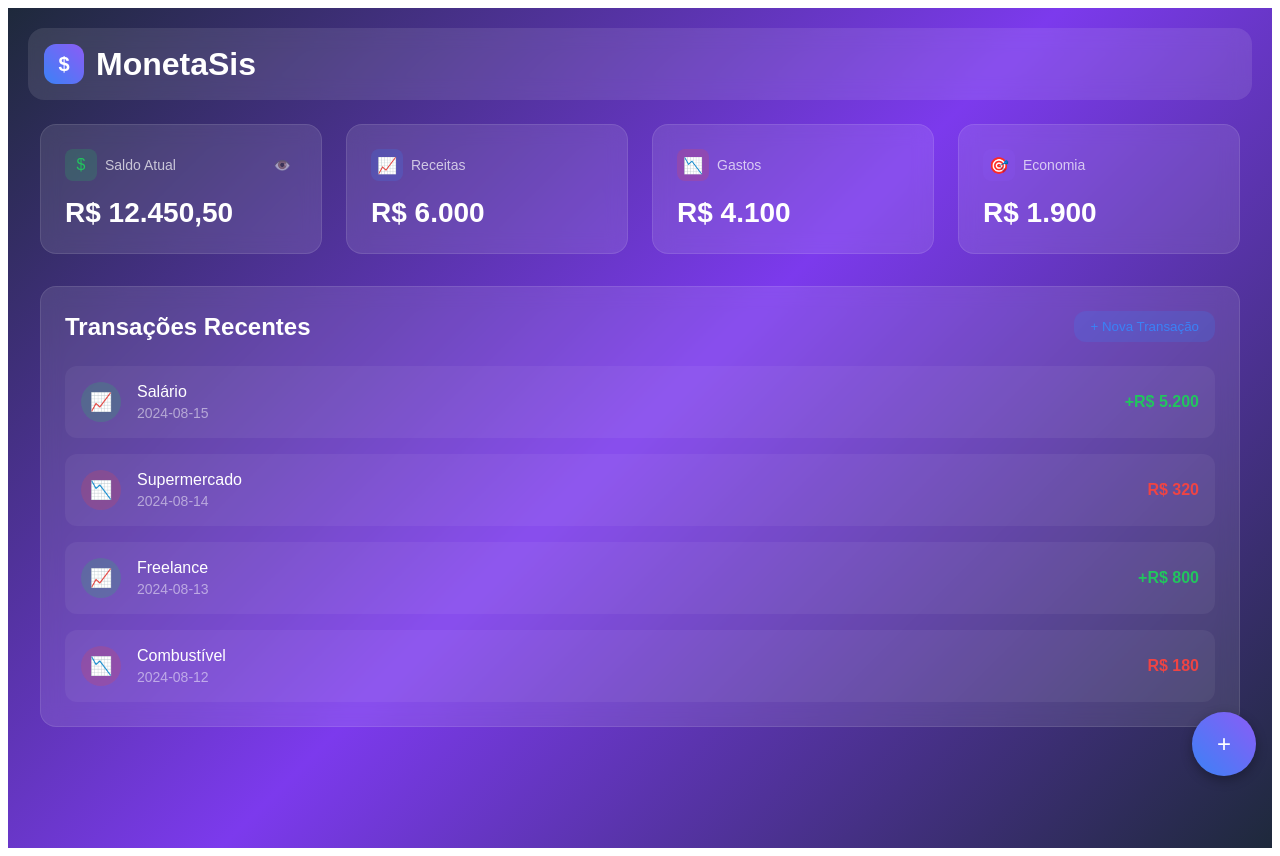
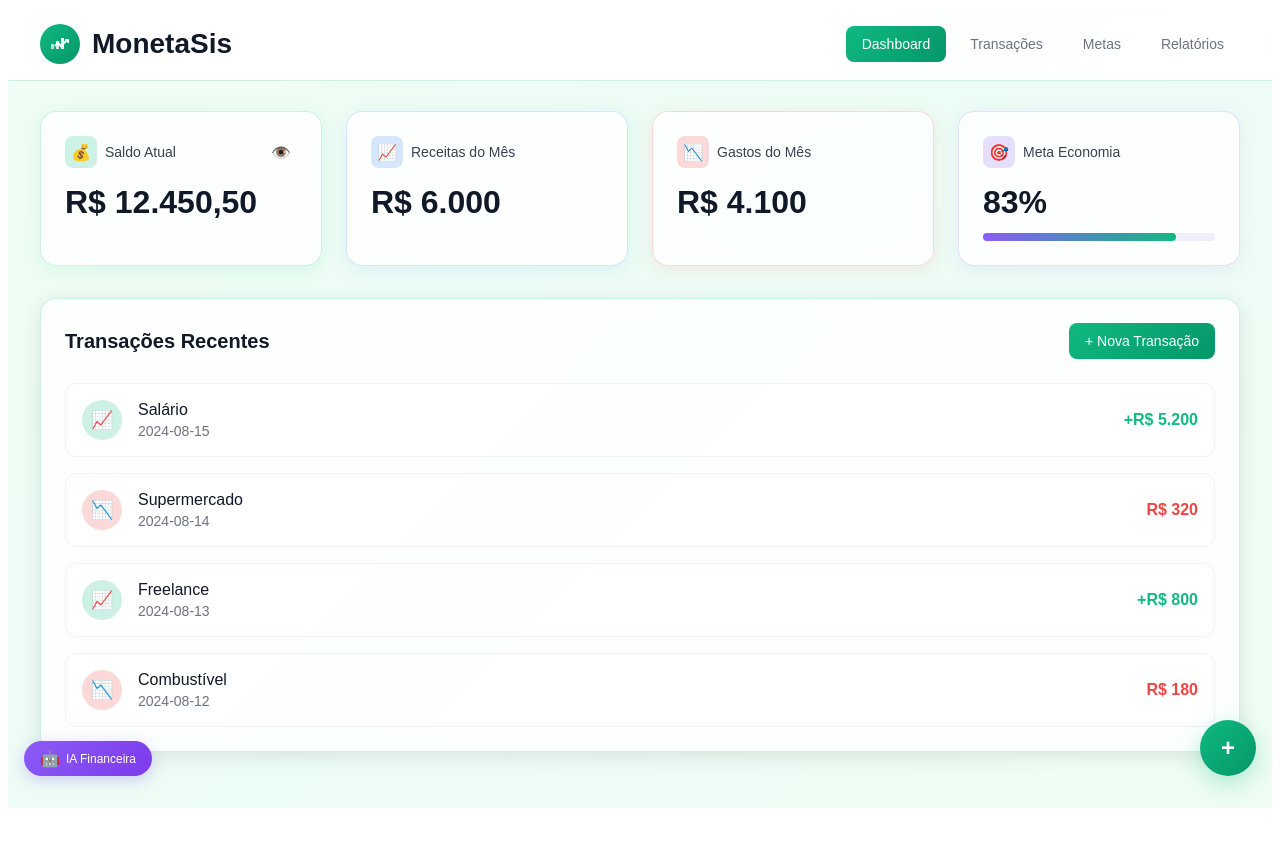
Before and after one commit to dondiegoaraujo/Monetasis, a Next.js app: page / in a window 1280 px wide. After the commit the page ends 816 px from the top, so only its background shows below. Built offline with nearby package versions, Linux system fonts and the light colour scheme.

Commit message:
Update index.js
MonetaSis 2.0: Logo oficial + cores da marca + dashboard completo + funcionalidades avançadas

```diff
--- a/pages/index.js
+++ b/pages/index.js
@@ -2,10 +2,13 @@ import { useState } from 'react';
 
 export default function MonetaSis() {
   const [showBalance, setShowBalance] = useState(true);
+  const [activeTab, setActiveTab] = useState('dashboard');
+  const [showModal, setShowModal] = useState(false);
 
   const currentBalance = 12450.50;
   const monthlyIncome = 6000;
   const monthlyExpenses = 4100;
+  const savingsGoal = 15000;
 
   const recentTransactions = [
     { id: 1, desc: 'Salário', amount: 5200, type: 'income', date: '2024-08-15' },
@@ -14,47 +17,75 @@ export default function MonetaSis() {
     { id: 4, desc: 'Combustível', amount: -180, type: 'expense', date: '2024-08-12' }
   ];
 
+  const LogoMonetaSis = () => (
+    <div style={{
+      width: '40px',
+      height: '40px',
+      background: 'linear-gradient(135deg, #10B981, #059669)',
+      borderRadius: '50%',
+      display: 'flex',
+      alignItems: 'center',
+      justifyContent: 'center'
+    }}>
+      <svg width="24" height="24" viewBox="0 0 24 24" fill="none">
+        <path d="M7 14l3-3 3 3 6-6" stroke="white" strokeWidth="2"/>
+        <path d="M17 8h3v3" stroke="white" strokeWidth="2"/>
+        <rect x="3" y="12" width="3" height="5" fill="white" fillOpacity="0.7"/>
+        <rect x="8" y="9" width="3" height="8" fill="white" fillOpacity="0.8"/>
+        <rect x="13" y="6" width="3" height="11" fill="white" fillOpacity="0.9"/>
+      </svg>
+    </div>
+  );
+
   return (
     <div style={{
       minHeight: '100vh',
-      background: 'linear-gradient(135deg, #1e293b 0%, #7c3aed 50%, #1e293b 100%)',
-      padding: '20px',
+      background: 'linear-gradient(135deg, #F0FDF4 0%, #ECFDF5 50%, #F0FDF4 100%)',
       fontFamily: 'Arial, sans-serif'
     }}>
       {/* Header */}
       <header style={{
-        background: 'rgba(255, 255, 255, 0.1)',
+        background: 'rgba(255, 255, 255, 0.9)',
         backdropFilter: 'blur(10px)',
-        borderRadius: '16px',
-        padding: '16px',
-        marginBottom: '24px'
+        borderBottom: '1px solid rgba(16, 185, 129, 0.2)',
+        padding: '16px 0'
       }}>
-        <div style={{
-          display: 'flex',
-          justifyContent: 'space-between',
-          alignItems: 'center'
-        }}>
+        <div style={{ maxWidth: '1200px', margin: '0 auto', padding: '0 20px' }}>
+          <div style={{ display: 'flex', justifyContent: 'space-between', alignItems: 'center' }}>
             <div style={{ display: 'flex', alignItems: 'center', gap: '12px' }}>
-            <div style={{
-              width: '40px',
-              height: '40px',
-              background: 'linear-gradient(45deg, #3b82f6, #8b5cf6)',
-              borderRadius: '12px',
-              display: 'flex',
-              alignItems: 'center',
-              justifyContent: 'center'
-            }}>
-              <span style={{ color: 'white', fontSize: '20px', fontWeight: 'bold' }}>$</span>
-            </div>
-            <h1 style={{ color: 'white', fontSize: '32px', fontWeight: 'bold', margin: 0 }}>
+              <LogoMonetaSis />
+              <h1 style={{ color: '#111827', fontSize: '28px', fontWeight: 'bold', margin: 0 }}>
                 MonetaSis
               </h1>
+            </div>
+            <nav style={{ display: 'flex', gap: '8px' }}>
+              {['Dashboard', 'Transações', 'Metas', 'Relatórios'].map((tab, index) => (
+                <button
+                  key={index}
+                  onClick={() => setActiveTab(tab.toLowerCase())}
+                  style={{
+                    padding: '10px 16px',
+                    borderRadius: '8px',
+                    border: 'none',
+                    background: activeTab === tab.toLowerCase()
+                      ? 'linear-gradient(135deg, #10B981, #059669)'
+                      : 'transparent',
+                    color: activeTab === tab.toLowerCase() ? 'white' : '#6B7280',
+                    cursor: 'pointer',
+                    fontSize: '14px',
+                    fontWeight: '500'
+                  }}
+                >
+                  {tab}
+                </button>
+              ))}
+            </nav>
           </div>
         </div>
       </header>
 
-      <div style={{ maxWidth: '1200px', margin: '0 auto' }}>
-        {/* Cards de Resumo */}
+      <div style={{ maxWidth: '1200px', margin: '0 auto', padding: '30px 20px' }}>
+        {/* Cards Principais */}
         <div style={{
           display: 'grid',
           gridTemplateColumns: 'repeat(auto-fit, minmax(280px, 1fr))',
@@ -63,11 +94,12 @@ export default function MonetaSis() {
         }}>
           {/* Saldo Atual */}
           <div style={{
-            background: 'rgba(255, 255, 255, 0.1)',
+            background: 'rgba(255, 255, 255, 0.8)',
             backdropFilter: 'blur(10px)',
             borderRadius: '16px',
             padding: '24px',
-            border: '1px solid rgba(255, 255, 255, 0.1)'
+            border: '1px solid rgba(16, 185, 129, 0.2)',
+            boxShadow: '0 4px 20px rgba(16, 185, 129, 0.1)'
           }}>
             <div style={{
               display: 'flex',
@@ -79,15 +111,15 @@ export default function MonetaSis() {
                 <div style={{
                   width: '32px',
                   height: '32px',
-                  background: 'rgba(34, 197, 94, 0.2)',
+                  background: 'rgba(16, 185, 129, 0.2)',
                   borderRadius: '8px',
                   display: 'flex',
                   alignItems: 'center',
                   justifyContent: 'center'
                 }}>
-                  <span style={{ color: '#22c55e', fontSize: '16px' }}>$</span>
+                  <span style={{ color: '#10B981', fontSize: '16px' }}>💰</span>
                 </div>
-                <span style={{ color: 'rgba(255, 255, 255, 0.7)', fontSize: '14px' }}>
+                <span style={{ color: '#374151', fontSize: '14px', fontWeight: '500' }}>
                   Saldo Atual
                 </span>
               </div>
@@ -96,34 +128,35 @@ export default function MonetaSis() {
                 style={{
                   background: 'none',
                   border: 'none',
-                  color: 'rgba(255, 255, 255, 0.5)',
+                  color: '#6B7280',
                   cursor: 'pointer',
-                  fontSize: '14px'
+                  fontSize: '16px'
                 }}
               >
                 {showBalance ? '👁️' : '🙈'}
               </button>
             </div>
             <p style={{
-              color: 'white',
-              fontSize: '28px',
+              color: '#111827',
+              fontSize: '32px',
               fontWeight: 'bold',
               margin: 0
             }}>
               {showBalance
-                ? `R$ ${currentBalance.toLocaleString('pt-BR', { minimumFractionDigits: 2 })}`
+                ? 'R$ ' + currentBalance.toLocaleString('pt-BR', { minimumFractionDigits: 2 })
                 : 'R$ ••••••'
               }
             </p>
           </div>
 
-          {/* Receitas do Mês */}
+          {/* Receitas */}
           <div style={{
-            background: 'rgba(255, 255, 255, 0.1)',
+            background: 'rgba(255, 255, 255, 0.8)',
             backdropFilter: 'blur(10px)',
             borderRadius: '16px',
             padding: '24px',
-            border: '1px solid rgba(255, 255, 255, 0.1)'
+            border: '1px solid rgba(59, 130, 246, 0.2)',
+            boxShadow: '0 4px 20px rgba(59, 130, 246, 0.1)'
           }}>
             <div style={{ display: 'flex', alignItems: 'center', gap: '8px', marginBottom: '16px' }}>
               <div style={{
@@ -135,29 +168,25 @@ export default function MonetaSis() {
                 alignItems: 'center',
                 justifyContent: 'center'
               }}>
-                <span style={{ color: '#3b82f6', fontSize: '16px' }}>📈</span>
+                <span style={{ color: '#3B82F6', fontSize: '16px' }}>📈</span>
               </div>
-              <span style={{ color: 'rgba(255, 255, 255, 0.7)', fontSize: '14px' }}>
-                Receitas
+              <span style={{ color: '#374151', fontSize: '14px', fontWeight: '500' }}>
+                Receitas do Mês
               </span>
             </div>
-            <p style={{
-              color: 'white',
-              fontSize: '28px',
-              fontWeight: 'bold',
-              margin: 0
-            }}>
+            <p style={{ color: '#111827', fontSize: '32px', fontWeight: 'bold', margin: 0 }}>
               R$ {monthlyIncome.toLocaleString('pt-BR')}
             </p>
           </div>
 
-          {/* Gastos do Mês */}
+          {/* Gastos */}
           <div style={{
-            background: 'rgba(255, 255, 255, 0.1)',
+            background: 'rgba(255, 255, 255, 0.8)',
             backdropFilter: 'blur(10px)',
             borderRadius: '16px',
             padding: '24px',
-            border: '1px solid rgba(255, 255, 255, 0.1)'
+            border: '1px solid rgba(239, 68, 68, 0.2)',
+            boxShadow: '0 4px 20px rgba(239, 68, 68, 0.1)'
           }}>
             <div style={{ display: 'flex', alignItems: 'center', gap: '8px', marginBottom: '16px' }}>
               <div style={{
@@ -169,29 +198,25 @@ export default function MonetaSis() {
                 alignItems: 'center',
                 justifyContent: 'center'
               }}>
-                <span style={{ color: '#ef4444', fontSize: '16px' }}>📉</span>
+                <span style={{ color: '#EF4444', fontSize: '16px' }}>📉</span>
               </div>
-              <span style={{ color: 'rgba(255, 255, 255, 0.7)', fontSize: '14px' }}>
-                Gastos
+              <span style={{ color: '#374151', fontSize: '14px', fontWeight: '500' }}>
+                Gastos do Mês
               </span>
             </div>
-            <p style={{
-              color: 'white',
-              fontSize: '28px',
-              fontWeight: 'bold',
-              margin: 0
-            }}>
+            <p style={{ color: '#111827', fontSize: '32px', fontWeight: 'bold', margin: 0 }}>
               R$ {monthlyExpenses.toLocaleString('pt-BR')}
             </p>
           </div>
 
-          {/* Economia do Mês */}
+          {/* Meta de Economia */}
           <div style={{
-            background: 'rgba(255, 255, 255, 0.1)',
+            background: 'rgba(255, 255, 255, 0.8)',
             backdropFilter: 'blur(10px)',
             borderRadius: '16px',
             padding: '24px',
-            border: '1px solid rgba(255, 255, 255, 0.1)'
+            border: '1px solid rgba(139, 92, 246, 0.2)',
+            boxShadow: '0 4px 20px rgba(139, 92, 246, 0.1)'
           }}>
             <div style={{ display: 'flex', alignItems: 'center', gap: '8px', marginBottom: '16px' }}>
               <div style={{
@@ -203,30 +228,45 @@ export default function MonetaSis() {
                 alignItems: 'center',
                 justifyContent: 'center'
               }}>
-                <span style={{ color: '#8b5cf6', fontSize: '16px' }}>🎯</span>
+                <span style={{ color: '#8B5CF6', fontSize: '16px' }}>🎯</span>
               </div>
-              <span style={{ color: 'rgba(255, 255, 255, 0.7)', fontSize: '14px' }}>
-                Economia
+              <span style={{ color: '#374151', fontSize: '14px', fontWeight: '500' }}>
+                Meta Economia
               </span>
             </div>
             <p style={{
-              color: 'white',
-              fontSize: '28px',
+              color: '#111827',
+              fontSize: '32px',
               fontWeight: 'bold',
-              margin: 0
+              margin: '0 0 12px 0'
             }}>
-              R$ {(monthlyIncome - monthlyExpenses).toLocaleString('pt-BR')}
+              {Math.round((currentBalance / savingsGoal) * 100)}%
             </p>
+            <div style={{
+              width: '100%',
+              background: 'rgba(139, 92, 246, 0.1)',
+              borderRadius: '8px',
+              height: '8px'
+            }}>
+              <div style={{
+                background: 'linear-gradient(90deg, #8B5CF6, #10B981)',
+                height: '8px',
+                borderRadius: '8px',
+                width: Math.min((currentBalance / savingsGoal) * 100, 100) + '%',
+                transition: 'width 0.3s ease'
+              }}></div>
+            </div>
           </div>
         </div>
 
         {/* Transações Recentes */}
         <div style={{
-          background: 'rgba(255, 255, 255, 0.1)',
+          background: 'rgba(255, 255, 255, 0.8)',
           backdropFilter: 'blur(10px)',
           borderRadius: '16px',
           padding: '24px',
-          border: '1px solid rgba(255, 255, 255, 0.1)'
+          border: '1px solid rgba(16, 185, 129, 0.2)',
+          boxShadow: '0 4px 20px rgba(0, 0, 0, 0.1)'
         }}>
           <div style={{
             display: 'flex',
@@ -235,21 +275,26 @@ export default function MonetaSis() {
             marginBottom: '24px'
           }}>
             <h3 style={{
-              color: 'white',
-              fontSize: '24px',
+              color: '#111827',
+              fontSize: '20px',
               fontWeight: '600',
               margin: 0
             }}>
               Transações Recentes
             </h3>
-            <button style={{
-              background: 'rgba(59, 130, 246, 0.2)',
+            <button
+              onClick={() => setShowModal(true)}
+              style={{
+                background: 'linear-gradient(135deg, #10B981, #059669)',
                 border: 'none',
-              borderRadius: '12px',
-              padding: '8px 16px',
-              color: '#3b82f6',
-              cursor: 'pointer'
-            }}>
+                borderRadius: '8px',
+                padding: '10px 16px',
+                color: 'white',
+                cursor: 'pointer',
+                fontSize: '14px',
+                fontWeight: '500'
+              }}
+            >
               + Nova Transação
             </button>
           </div>
@@ -261,9 +306,9 @@ export default function MonetaSis() {
                 justifyContent: 'space-between',
                 alignItems: 'center',
                 padding: '16px',
-                background: 'rgba(255, 255, 255, 0.05)',
+                background: 'rgba(255, 255, 255, 0.5)',
                 borderRadius: '12px',
-                transition: 'all 0.3s ease'
+                border: '1px solid rgba(0, 0, 0, 0.05)'
               }}>
                 <div style={{ display: 'flex', alignItems: 'center', gap: '16px' }}>
                   <div style={{
@@ -274,27 +319,28 @@ export default function MonetaSis() {
                     alignItems: 'center',
                     justifyContent: 'center',
                     background: transaction.type === 'income'
-                      ? 'rgba(34, 197, 94, 0.2)'
+                      ? 'rgba(16, 185, 129, 0.2)'
                       : 'rgba(239, 68, 68, 0.2)'
                   }}>
                     <span style={{
                       fontSize: '18px',
-                      color: transaction.type === 'income' ? '#22c55e' : '#ef4444'
+                      color: transaction.type === 'income' ? '#10B981' : '#EF4444'
                     }}>
                       {transaction.type === 'income' ? '📈' : '📉'}
                     </span>
                   </div>
                   <div>
                     <p style={{
-                      color: 'white',
+                      color: '#111827',
                       fontWeight: '500',
                       margin: 0,
-                      marginBottom: '4px'
+                      marginBottom: '4px',
+                      fontSize: '16px'
                     }}>
                       {transaction.desc}
                     </p>
                     <p style={{
-                      color: 'rgba(255, 255, 255, 0.5)',
+                      color: '#6B7280',
                       fontSize: '14px',
                       margin: 0
                     }}>
@@ -305,9 +351,10 @@ export default function MonetaSis() {
                 <span style={{
                   fontWeight: '600',
                   fontSize: '16px',
-                  color: transaction.type === 'income' ? '#22c55e' : '#ef4444'
+                  color: transaction.type === 'income' ? '#10B981' : '#EF4444'
                 }}>
-                  {transaction.type === 'income' ? '+' : ''}R$ {Math.abs(transaction.amount).toLocaleString('pt-BR')}
+                  {transaction.type === 'income' ? '+' : ''}
+                  R$ {Math.abs(transaction.amount).toLocaleString('pt-BR')}
                 </span>
               </div>
             ))}
@@ -316,24 +363,52 @@ export default function MonetaSis() {
       </div>
 
       {/* Floating Action Button */}
-      <button style={{
+      <button
+        onClick={() => setShowModal(true)}
+        style={{
           position: 'fixed',
           bottom: '24px',
           right: '24px',
-        width: '64px',
-        height: '64px',
-        background: 'linear-gradient(45deg, #3b82f6, #8b5cf6)',
+          width: '56px',
+          height: '56px',
+          background: 'linear-gradient(135deg, #10B981, #059669)',
           border: 'none',
           borderRadius: '50%',
-        boxShadow: '0 4px 12px rgba(0, 0, 0, 0.3)',
+          boxShadow: '0 8px 24px rgba(16, 185, 129, 0.3)',
           display: 'flex',
           alignItems: 'center',
           justifyContent: 'center',
           cursor: 'pointer',
-        transition: 'transform 0.3s ease'
+          fontSize: '24px',
+          color: 'white',
+          fontWeight: 'bold'
+        }}
+      >
+        +
+      </button>
+
+      {/* Badge IA */}
+      <div style={{
+        position: 'fixed',
+        bottom: '24px',
+        left: '24px',
+        background: 'linear-gradient(135deg, #8B5CF6, #7C3AED)',
+        borderRadius: '20px',
+        padding: '8px 16px',
+        boxShadow: '0 4px 16px rgba(139, 92, 246, 0.3)',
+        display: 'flex',
+        alignItems: 'center',
+        gap: '6px'
       }}>
-        <span style={{ color: 'white', fontSize: '24px' }}>+</span>
-      </button>
+        <span style={{ fontSize: '16px' }}>🤖</span>
+        <span style={{
+          color: 'white',
+          fontSize: '12px',
+          fontWeight: '500'
+        }}>
+          IA Financeira
+        </span>
+      </div>
     </div>
   );
                   }
```
Lines whose indentation alone changed are shown as unchanged.
